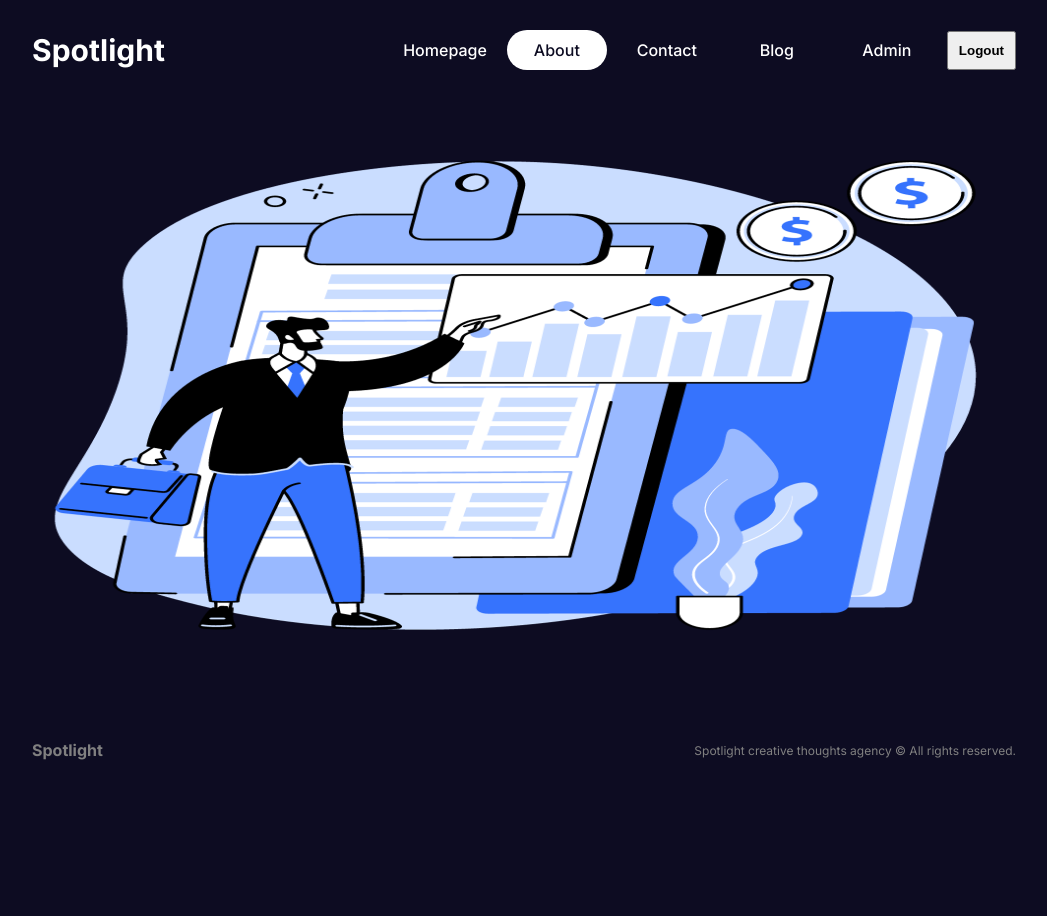
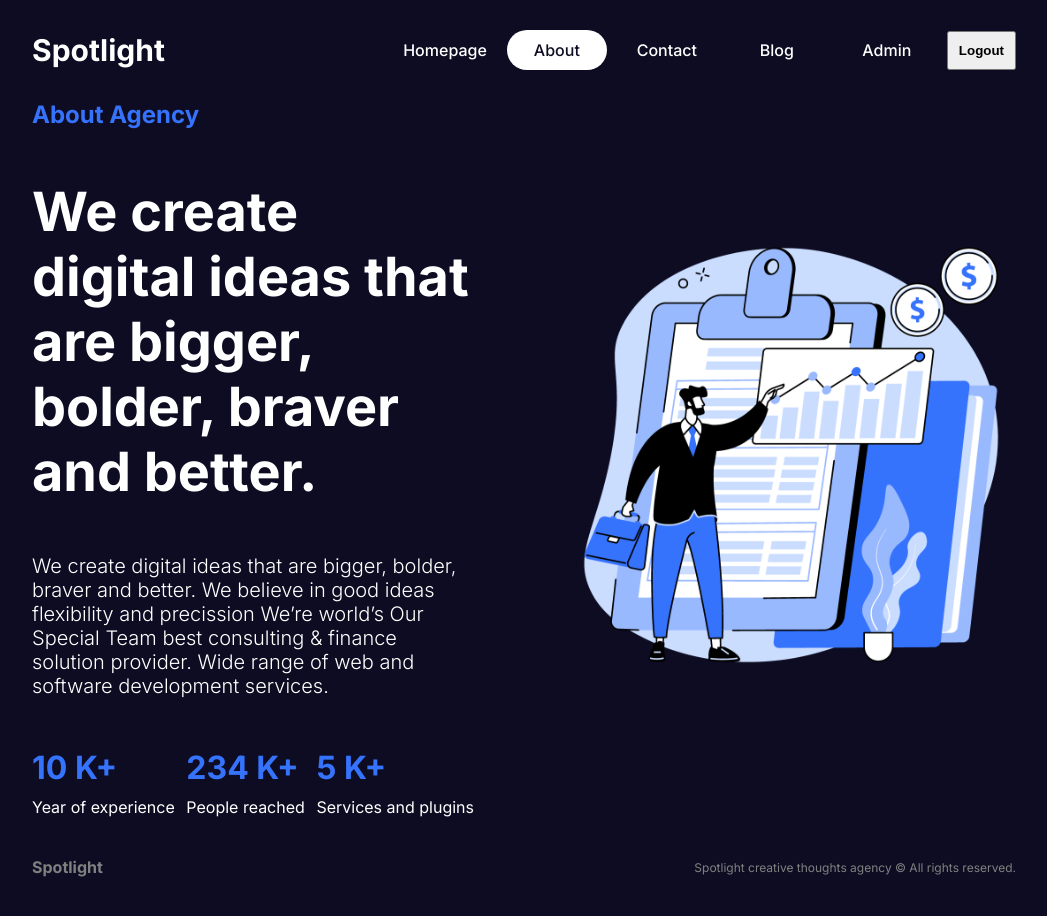
Before and after one commit to Ruslansabitov312/spotlight, a Next.js app: page /about in a window 1280 px wide. Shown: the whole page, without its empty margins (116-1163 px from the left). Before the commit the page ends 800 px from the top, so only its background shows below. Built offline with nearby package versions, Linux system fonts and the light colour scheme.

Commit message:
Add aboutPage screen

```diff
--- /dev/null
+++ b/src/app/about/About.module.css
@@ -0,0 +1,50 @@
+.container {
+    display: flex;
+    gap: 100px;
+}
+
+.textContainer {
+    flex: 1;
+    display: flex;
+    flex-direction: column;
+    gap: 50px;
+}
+
+.subtitle {
+    color: var(--btn)
+}
+
+.title {
+    font-size: 54px;
+
+}
+
+.descr {
+    font-size: 20px;
+    font-weight: 300;
+}
+
+.boxes {
+    display: flex;
+    align-items: center;
+    justify-content: space-between;
+}
+
+.box {
+    display: flex;
+    flex-direction: column;
+    gap: 10px;
+}
+
+.box h1 {
+    color: var(--btn)
+}
+
+.imgContainer {
+    flex: 1;
+    position: relative;
+}
+
+.img {
+    object-fit: contain;
+}
--- a/src/app/about/about.module.css
+++ /dev/null
@@ -1,5 +0,0 @@
-.imgContainer {
-    position: relative;
-    width: 100%;
-    height: 500px;
-}
--- a/src/app/about/page.jsx
+++ b/src/app/about/page.jsx
@@ -1,11 +1,42 @@
+import cls from './About.module.css'
 import Image from "next/image";
-import cls from './about.module.css'
 
 const AboutPage = () => {
     return (
         <div>
-            <div className={cls.imgContainer}>
-                <Image src={"/about.png"} alt={""} fill />
+            <div className={cls.container}>
+                <div className={cls.textContainer}>
+                    <h2 className={cls.subtitle}>About Agency</h2>
+                    <h1 className={cls.title}>We create digital ideas that are bigger, bolder, braver and better.</h1>
+                    <p className={cls.descr}>
+                        We create digital ideas that are bigger, bolder, braver and better. We
+                        believe in good ideas flexibility and precission We’re world’s Our
+                        Special Team best consulting & finance solution provider. Wide range
+                        of web and software development services.
+                    </p>
+                    <div className={cls.boxes}>
+                        <div className={cls.box}>
+                            <h1>10 K+</h1>
+                            <p>Year of experience</p>
+                        </div>
+                        <div className={cls.box}>
+                            <h1>234 K+</h1>
+                            <p>People reached</p>
+                        </div>
+                        <div className={cls.box}>
+                            <h1>5 K+</h1>
+                            <p>Services and plugins</p>
+                        </div>
+                    </div>
+                </div>
+                <div className={cls.imgContainer}>
+                    <Image
+                        className={cls.img}
+                        src={"/about.png"}
+                        alt={"About Image"}
+                        fill
+                    />
+                </div>
             </div>
         </div>
     )
```
